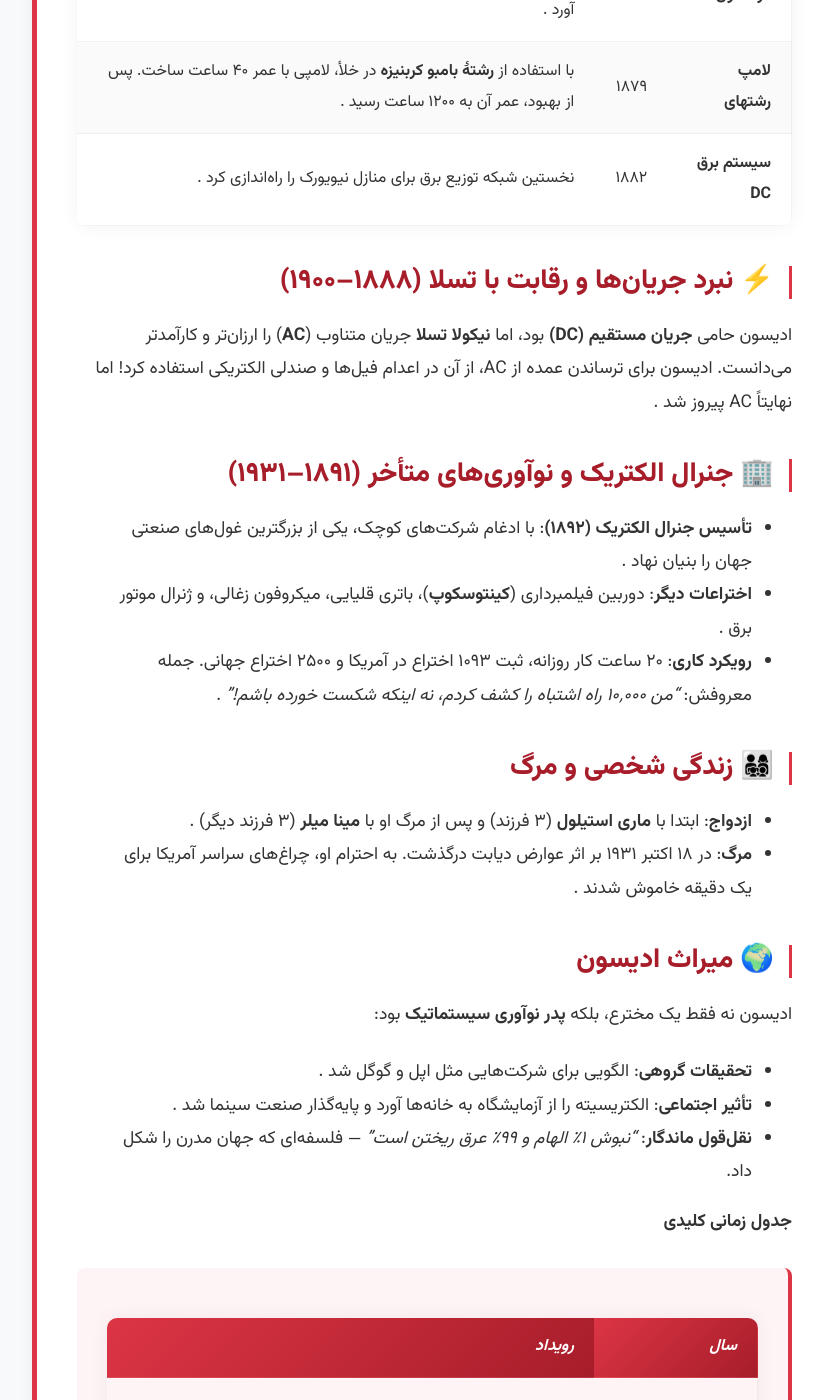
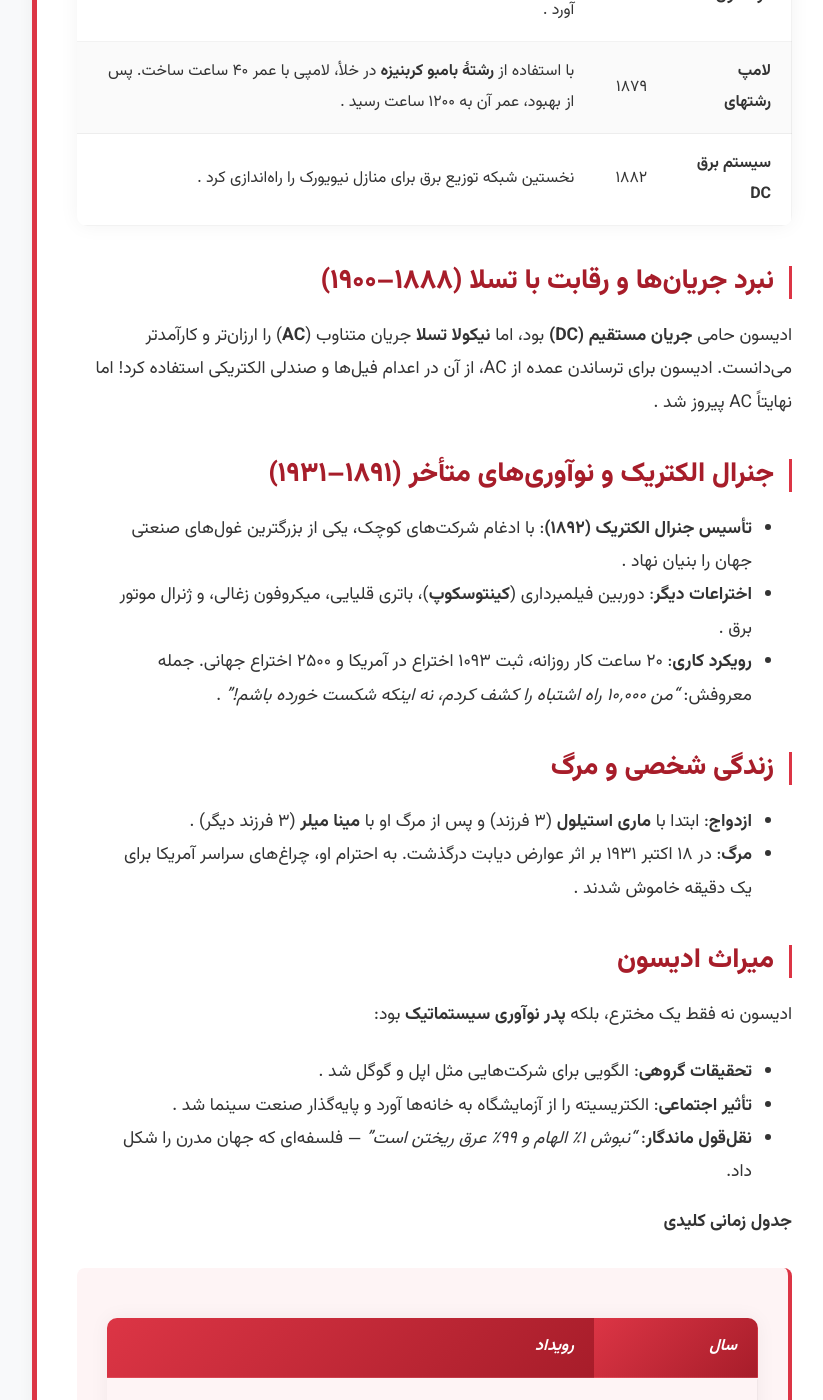
Before and after one commit to darkblog/darkblog.github.io, a Jekyll site: the page built from _posts/2025-7-3-44.md, in a window 1280 px wide and 1400 px high, scrolled down 1614 px. Shown: the whole window, without its empty margins (208-1031 px from the left). Built offline with Jekyll 4.4.1, drawn with Linux system fonts in a browser that asks for light colours; some of the changed text lies outside the part shown.

Commit message:
Update 2025-7-3-44.md

```diff
--- a/_posts/2025-7-3-44.md
+++ b/_posts/2025-7-3-44.md
@@ -3,18 +3,18 @@
 title: زندگینامه توماس ادیسون - نابغه ای که جهان را روشن کرد
 ---
 
-## 👶 تولد و کودکی (۱۸۴۷–۱۸۵۹)
+## تولد و کودکی (۱۸۴۷–۱۸۵۹)
 **توماس آلوا ادیسون** در ۱۱ فوریه ۱۸۴۷ در میلان، اوهایو متولد شد. او هفتمین فرزند خانواده بود. پدرش **ساموئل ادیسون** تاجری چندوجهی و مادرش **نانسی الیوت** معلم بود. در ۷ سالگی به همراه خانواده به میشیگان نقل مکان کرد.
 - **مشکلات تحصیلی**: تنها ۳ ماه در مدرسه رسمی تحصیل کرد. مدیر مدرسه او را "کودن" خطاب کرد و مادرش با خشم او را به خانه آورد و خودش آموزشش داد. ادیسون بعدها گفت: *"مادرم مرا ساخت. اعتماد او باعث شد ناامیدش نکنم"* .
 - **ناشنوایی**: در کودکی به تب مخملک و عفونت گوش مبتلا شد که منجر به ناشنوایی نسبی گردید. خود او این نقص را "موهبتی برای تمرکز" می‌دانست .
 
-## 🔧 آغاز فعالیت حرفه‌ای (۱۸۵۹–۱۸۶۹)
+## آغاز فعالیت حرفه‌ای (۱۸۵۹–۱۸۶۹)
 در ۱۲ سالگی به فروش روزنامه و تنقلات در قطار گرند ترانک مشغول شد:
 - **اولین آزمایشگاه**: در واگن قطار، آزمایشگاه شیمی کوچکی راه‌اندازی کرد و روزنامه *Grand Trunk Herald* را چاپ کرد .
 - **نجات جان یک کودک**: در ۱۵ سالگی جان پسر رئیس ایستگاه را نجات داد و در ازای آن، مهارت تلگراف را آموخت. این نقطه‌عطفی برای ورود او به دنیای الکتریسیته بود .
 - **اولین اختراع (۱۸۶۸)**: دستگاه **ثبت الکتریکی آرا** را ساخت، اما کنگره آمریکا آن را نپذیرفت چون به "چانه‌زنی سیاسی" لطمه می‌زد. این شکست به او آموخت: *"اختراع باید پاسخگوی نیاز بازار باشد"* .
 
-## 💡 انقلاب در منلو پارک (۱۸۷۶–۱۸۸۷)
+## انقلاب در منلو پارک (۱۸۷۶–۱۸۸۷)
 ادیسون با فروش حق امتیاز **تلگراف چاپی** به مبلغ ۴۰٬۰۰۰ دلار، آزمایشگاه **منلو پارک** نیوجرسی را تأسیس کرد. این نخستین مرکز تحقیقات صنعتی جهان بود که کار گروهی را جایگزین اختراع انفرادی کرد .
 ### اختراعات شاخص این دوره:
 
@@ -24,19 +24,19 @@
 | **لامپ رشتهای** | ۱۸۷۹  | با استفاده از **رشتهٔ بامبو کربنیزه** در خلأ، لامپی با عمر ۴۰ ساعت ساخت. پس از بهبود، عمر آن به ۱۲۰۰ ساعت رسید . |
 | **سیستم برق DC**| ۱۸۸۲  | نخستین شبکه توزیع برق برای منازل نیویورک را راه‌اندازی کرد . |
 
-## ⚡️ نبرد جریان‌ها و رقابت با تسلا (۱۸۸۸–۱۹۰۰)
+## نبرد جریان‌ها و رقابت با تسلا (۱۸۸۸–۱۹۰۰)
 ادیسون حامی **جریان مستقیم (DC)** بود، اما **نیکولا تسلا** جریان متناوب (**AC**) را ارزان‌تر و کارآمدتر می‌دانست. ادیسون برای ترساندن عمده از AC، از آن در اعدام فیل‌ها و صندلی الکتریکی استفاده کرد! اما نهایتاً AC پیروز شد .
 
-## 🏢 جنرال الکتریک و نوآوری‌های متأخر (۱۸۹۱–۱۹۳۱)
+## جنرال الکتریک و نوآوری‌های متأخر (۱۸۹۱–۱۹۳۱)
 - **تأسیس جنرال الکتریک (۱۸۹۲)**: با ادغام شرکت‌های کوچک، یکی از بزرگترین غول‌های صنعتی جهان را بنیان نهاد .
 - **اختراعات دیگر**: دوربین فیلمبرداری (**کینتوسکوپ**)، باتری قلیایی، میکروفون زغالی، و ژنرال موتور برق .
 - **رویکرد کاری**: ۲۰ ساعت کار روزانه، ثبت ۱۰۹۳ اختراع در آمریکا و ۲۵۰۰ اختراع جهانی. جمله معروفش: *"من ۱۰٬۰۰۰ راه اشتباه را کشف کردم، نه اینکه شکست خورده باشم!"* .
 
-## 👨‍👩‍👧‍👦 زندگی شخصی و مرگ
+## زندگی شخصی و مرگ
 - **ازدواج**: ابتدا با **ماری استیلول** (۳ فرزند) و پس از مرگ او با **مینا میلر** (۳ فرزند دیگر) .
 - **مرگ**: در ۱۸ اکتبر ۱۹۳۱ بر اثر عوارض دیابت درگذشت. به احترام او، چراغ‌های سراسر آمریکا برای یک دقیقه خاموش شدند .
 
-## 🌍 میراث ادیسون
+## میراث ادیسون
 ادیسون نه فقط یک مخترع، بلکه **پدر نوآوری سیستماتیک** بود:
 - **تحقیقات گروهی**: الگویی برای شرکت‌هایی مثل اپل و گوگل شد .
 - **تأثیر اجتماعی**: الکتریسیته را از آزمایشگاه به خانه‌ها آورد و پایه‌گذار صنعت سینما شد .
@@ -53,4 +53,4 @@
 > | **۱۸۹۲**  | تأسیس جنرال الکتریک        |
 > | **۱۹۳۱**  | درگذشت در نیوجرسی          |
 
-ادیسون با ترکیب **پشتکار خستگی‌ناپذیر** و **مدیریت هوشمند نوآوری**، چراغ‌هایی را روشن کرد که تا ابد در تاریخ بشریت خواهند درخشید 💡.
+ادیسون با ترکیب **پشتکار خستگی‌ناپذیر** و **مدیریت هوشمند نوآوری**، چراغ‌هایی را روشن کرد که تا ابد در تاریخ بشریت خواهند درخشید.
```
